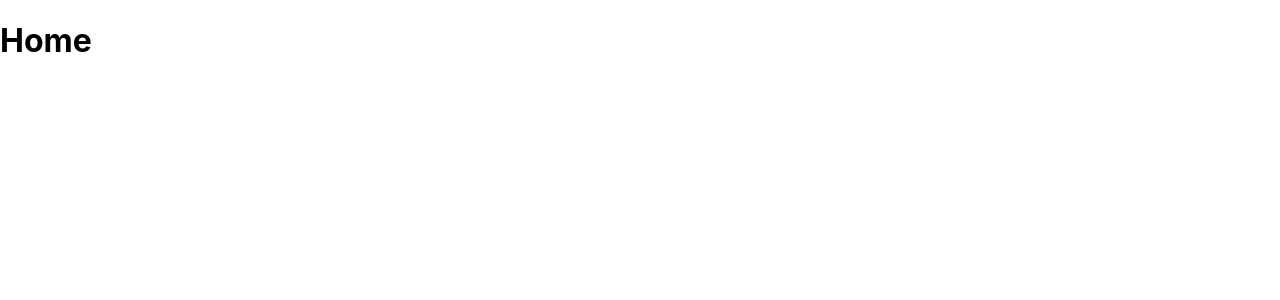
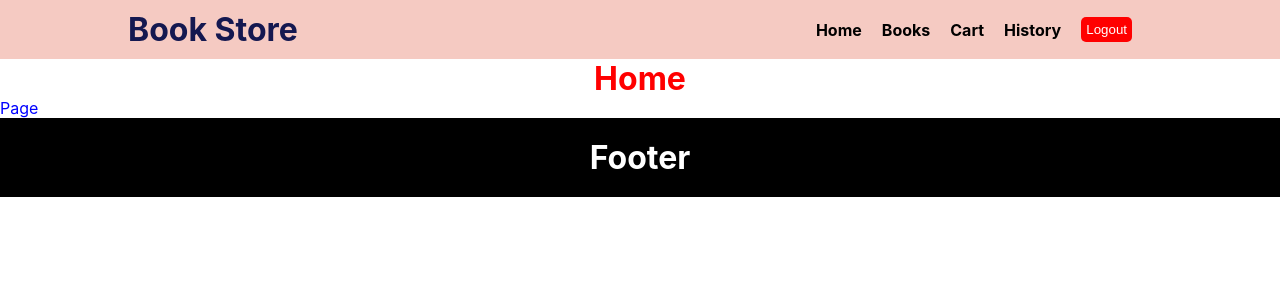
Before and after one commit to PatanSharuKhan/bookstore, a React (Create React App) app: page / in a window 1280 px wide. Shown: the top 300 px of the page. Built offline with nearby package versions, Linux system fonts and the light colour scheme; the HTML template or start-up script is replaced by a standard one.

Commit message:
Added Navbar and Footer in all pages

```diff
--- a/package.json
+++ b/package.json
@@ -10,6 +10,7 @@
     "react-dom": "^18.2.0",
     "react-router-dom": "^6.12.0",
     "react-scripts": "5.0.1",
+    "styled-components": "^5.3.10",
     "web-vitals": "^2.1.4"
   },
   "scripts": {
--- a/src/App.css
+++ b/src/App.css
@@ -1,38 +1,4 @@
-.App {
-  text-align: center;
+*{
+  margin: 0px;
+  box-sizing: border-box;
 }
-
-.App-logo {
-  height: 40vmin;
-  pointer-events: none;
-}
-
-@media (prefers-reduced-motion: no-preference) {
-  .App-logo {
-    animation: App-logo-spin infinite 20s linear;
-  }
-}
-
-.App-header {
-  background-color: #282c34;
-  min-height: 100vh;
-  display: flex;
-  flex-direction: column;
-  align-items: center;
-  justify-content: center;
-  font-size: calc(10px + 2vmin);
-  color: white;
-}
-
-.App-link {
-  color: #61dafb;
-}
-
-@keyframes App-logo-spin {
-  from {
-    transform: rotate(0deg);
-  }
-  to {
-    transform: rotate(360deg);
-  }
-}
--- a/src/App.js
+++ b/src/App.js
@@ -1,17 +1,23 @@
 import "./App.css"
 import { BrowserRouter, Routes, Route } from "react-router-dom"
+import Home from "./pages/Home"
+import Cart from "./pages/Cart"
+import Navbar from "./components/Navbar"
+import Footer from "./components/Footer"
 
 function App() {
   return (
     <BrowserRouter>
+      <Navbar />
       <Routes>
-        <Route path="/" element={<h1>Home</h1>} />
+        <Route path="/" element={<Home />} />
         <Route path="/books" element={<h1>Books List</h1>} />
         <Route path="/book/:id" element={<h1>Detailed book</h1>} />
-        <Route path="/cart" element={<h1>cart items</h1>} />
+        <Route path="/cart" element={<Cart />} />
         <Route path="/checkout" element={<h1>checkouts</h1>} />
         <Route path="*" element={<h1>Not Found</h1>} />
       </Routes>
+      <Footer />
     </BrowserRouter>
   )
 }
--- /dev/null
+++ b/src/components/Footer/index.js
@@ -0,0 +1,9 @@
+import { Container, H } from "./styledComponents"
+
+const Footer = () => (
+  <Container>
+    <H>Footer</H>
+  </Container>
+)
+
+export default Footer
--- /dev/null
+++ b/src/components/Footer/styledComponents.js
@@ -0,0 +1,12 @@
+import styled from "styled-components"
+
+export const Container = styled.div`
+  width: 100%;
+  background-color: black;
+  color: white;
+  padding: 20px;
+`
+export const H = styled.h1`
+  color: white;
+  text-align: center;
+`
--- /dev/null
+++ b/src/components/Navbar/index.js
@@ -0,0 +1,28 @@
+import { Container, Title, Ul, Li, A, Button } from "./styledComponents"
+
+const Navbar = () => (
+  <Container>
+    <A href="/">
+      <Title>Book Store</Title>
+    </A>
+    <Ul>
+      <Li>
+        <A href="/">Home</A>
+      </Li>
+      <Li>
+        <A href="/books">Books</A>
+      </Li>
+      <Li>
+        <A href="/cart">Cart</A>
+      </Li>
+      <Li>
+        <A href="#">History</A>
+      </Li>
+      <Li>
+        <Button type="button">Logout</Button>
+      </Li>
+    </Ul>
+  </Container>
+)
+
+export default Navbar
--- /dev/null
+++ b/src/components/Navbar/styledComponents.js
@@ -0,0 +1,40 @@
+import styled from "styled-components"
+
+export const Container = styled.div`
+  width: 100%;
+  padding: 10px;
+  display: flex;
+  justify-content: space-between;
+  align-items: center;
+  background-color: #f5cac2;
+  @media screen and (min-width: 768px) {
+    padding-left: 10%;
+    padding-right: 10%;
+  }
+`
+export const Title = styled.h1`
+  color: #141850;
+`
+export const Ul = styled.ul`
+  display: flex;
+  align-items: center;
+`
+export const Li = styled.li`
+  list-style-type: none;
+  margin-right: 20px;
+  cursor: pointer;
+`
+export const A = styled.a`
+  text-decoration: none;
+  color: black;
+  font-weight: bold;
+`
+
+export const Button = styled.button`
+  background-color: red;
+  padding: 5px;
+  border-radius: 5px;
+  color: white;
+  cursor: pointer;
+  border: 0px;
+`
--- /dev/null
+++ b/src/pages/Cart/index.js
@@ -0,0 +1,3 @@
+const Cart = () => <h1>cart</h1>
+
+export default Cart
--- /dev/null
+++ b/src/pages/Home/index.js
@@ -0,0 +1,14 @@
+import { Component } from "react"
+import { H, P } from "./styledComponents"
+
+class Home extends Component {
+  render() {
+    return (
+      <>
+        <H>Home</H>
+        <P>Page</P>
+      </>
+    )
+  }
+}
+export default Home
--- /dev/null
+++ b/src/pages/Home/styledComponents.js
@@ -0,0 +1,9 @@
+import styled from "styled-components"
+
+export const H = styled.h1`
+  color: red;
+  text-align: center;
+`
+export const P = styled.p`
+  color: blue;
+`
```
Also changed, not shown: 1 other file (tests, documents, lock files or other folders).
